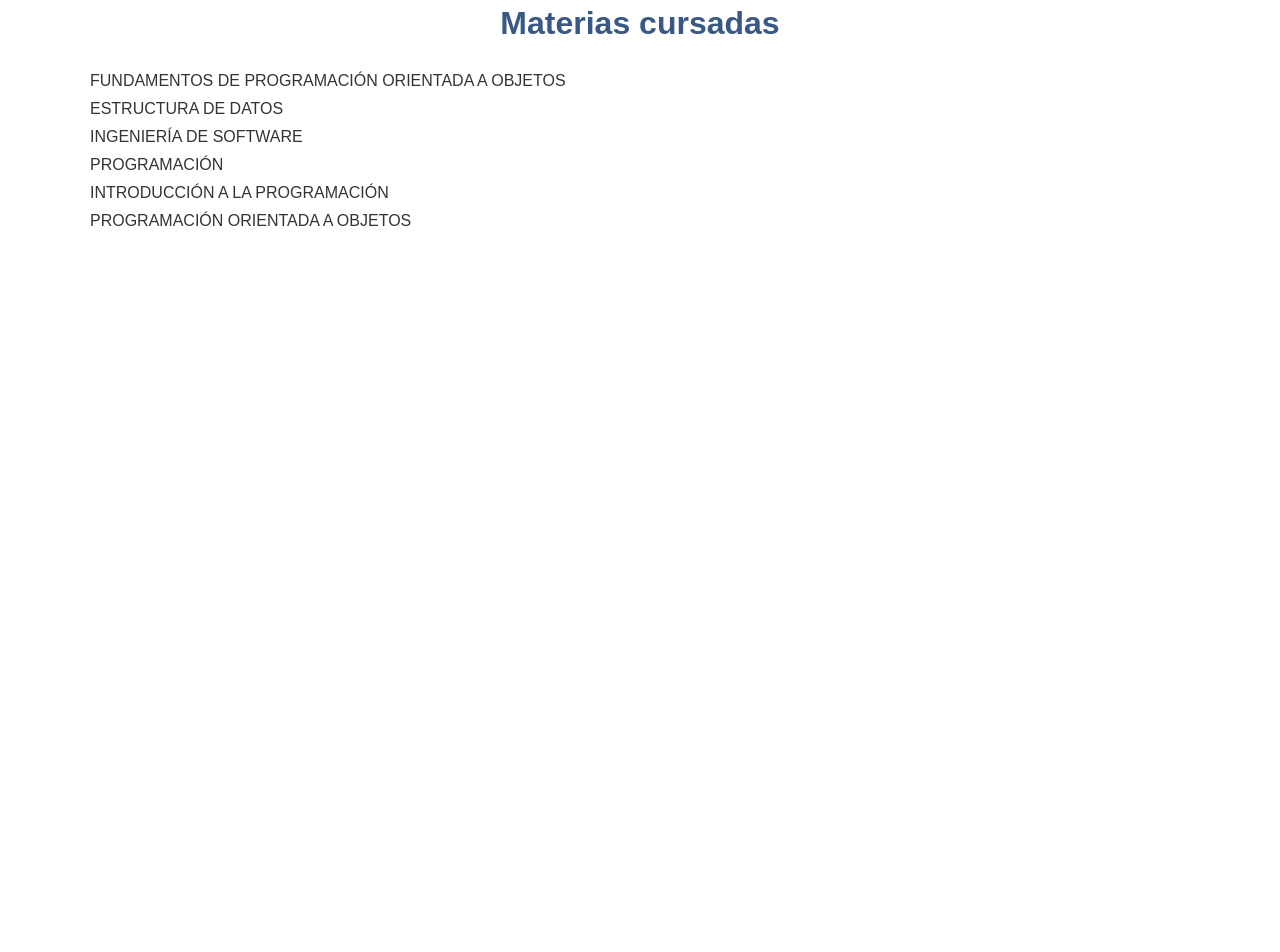
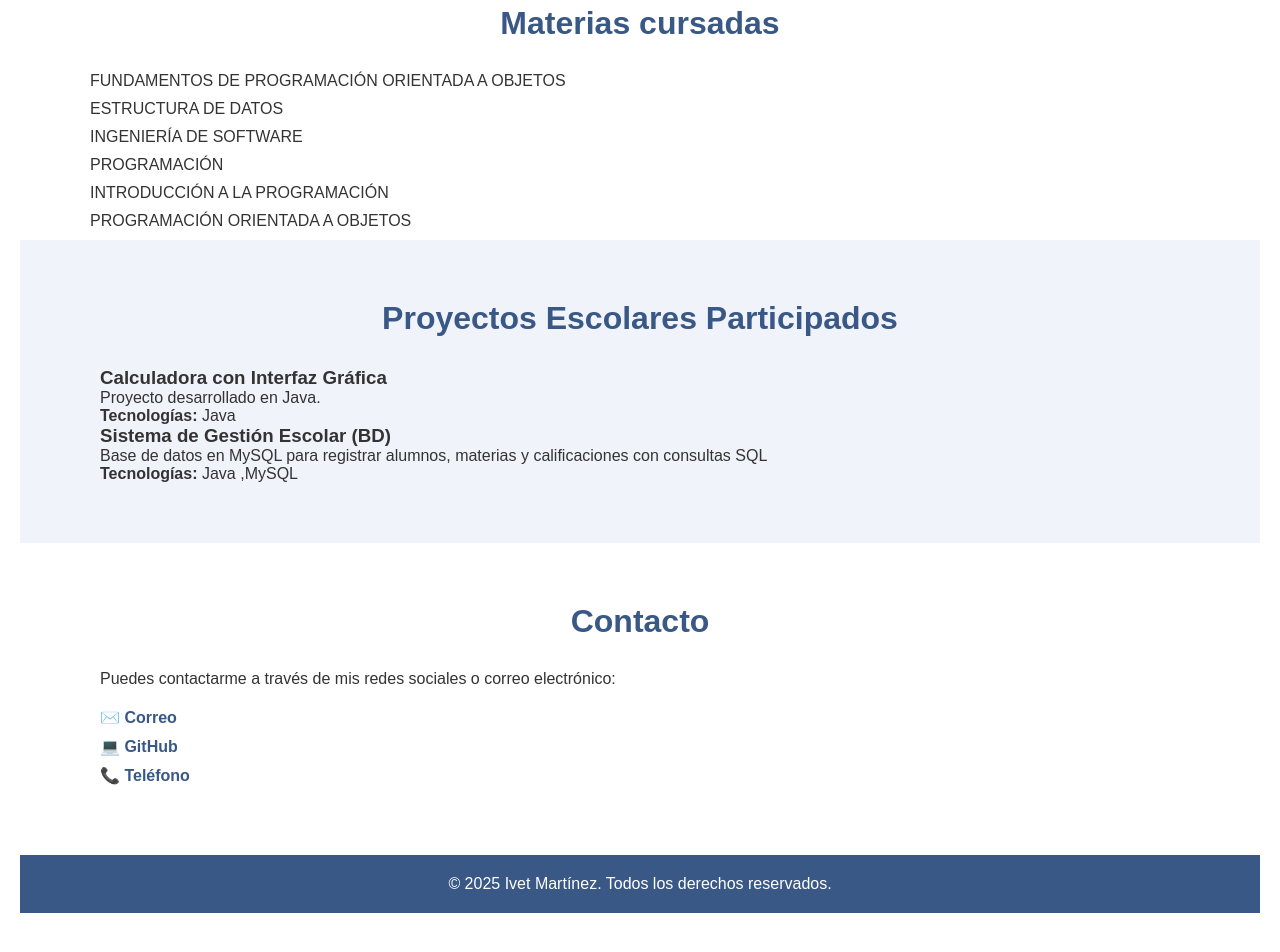
Before and after one commit to IvetMartinez/POO206, a plain HTML site: page Practica5/Index.html in a window 1280 px wide. Shown: the part 934-1886 px from the top of the page. Before the commit the page ends 1234 px from the top, so only its background shows below. Drawn offline with Linux system fonts and the light colour scheme.

Commit message:
Sección Contacto

```diff
--- a/Practica5/Estilos.css
+++ b/Practica5/Estilos.css
@@ -136,3 +136,19 @@ body {
     border-radius: 20px;
     font-weight: 500;
 }
+footer {
+    background-color: #395886;
+    color: white;
+    text-align: center;
+    padding: 20px 0;
+}
+
+.seccion a {
+    color: #395886;
+    text-decoration: none;
+    font-weight: bold;
+}
+
+.seccion a:hover {
+    text-decoration: underline;
+}
--- a/Practica5/Index.html
+++ b/Practica5/Index.html
@@ -81,9 +81,45 @@
             <li>PROGRAMACIÓN ORIENTADA A OBJETOS</li>
         </ul>
     </div>
+<!-- Proyectos escolares -->
+<section id="proyectos" class="seccion bg-light">
+    <div class="container">
+        <h2>Proyectos Escolares Participados</h2>
+        <div class="proyecto">
+            <h3>Calculadora con Interfaz Gráfica</h3>
+            <p>Proyecto desarrollado en Java.</p>
+            <p><strong>Tecnologías:</strong> Java </p>
+        </div>
+
+
+        <div class="proyecto">
+            <h3>Sistema de Gestión Escolar (BD)</h3>
+            <p>Base de datos en MySQL para registrar alumnos, materias y calificaciones con consultas SQL</p>
+            <p><strong>Tecnologías:</strong> Java ,MySQL</p>
+        </div>
+
+    </div>
+</section>
+<!-- Contacto -->
+<section id="contacto" class="seccion">
+    <div class="container">
+        <h2>Contacto</h2>
+        <p>Puedes contactarme a través de mis redes sociales o correo electrónico:</p>
+        <ul>
+            <li><a href="ivemart65@gmail.com">✉️ Correo</a></li>
+            <li><a href="https://github.com/IvetMartinez/POO206"  target="_blank">💻 GitHub</a></li>
+             <li><a href="https://github.com/IvetMartinez/POO206"  target="_blank">📞 Teléfono</a></li>
+
+        </ul>
+    </div>
 </section>
 
-
+<!-- Footer -->
+<footer>
+    <div class="container">
+        <p>&copy; 2025 Ivet Martínez. Todos los derechos reservados.</p>
+    </div>
+</footer>
 
 
 </body>
```
